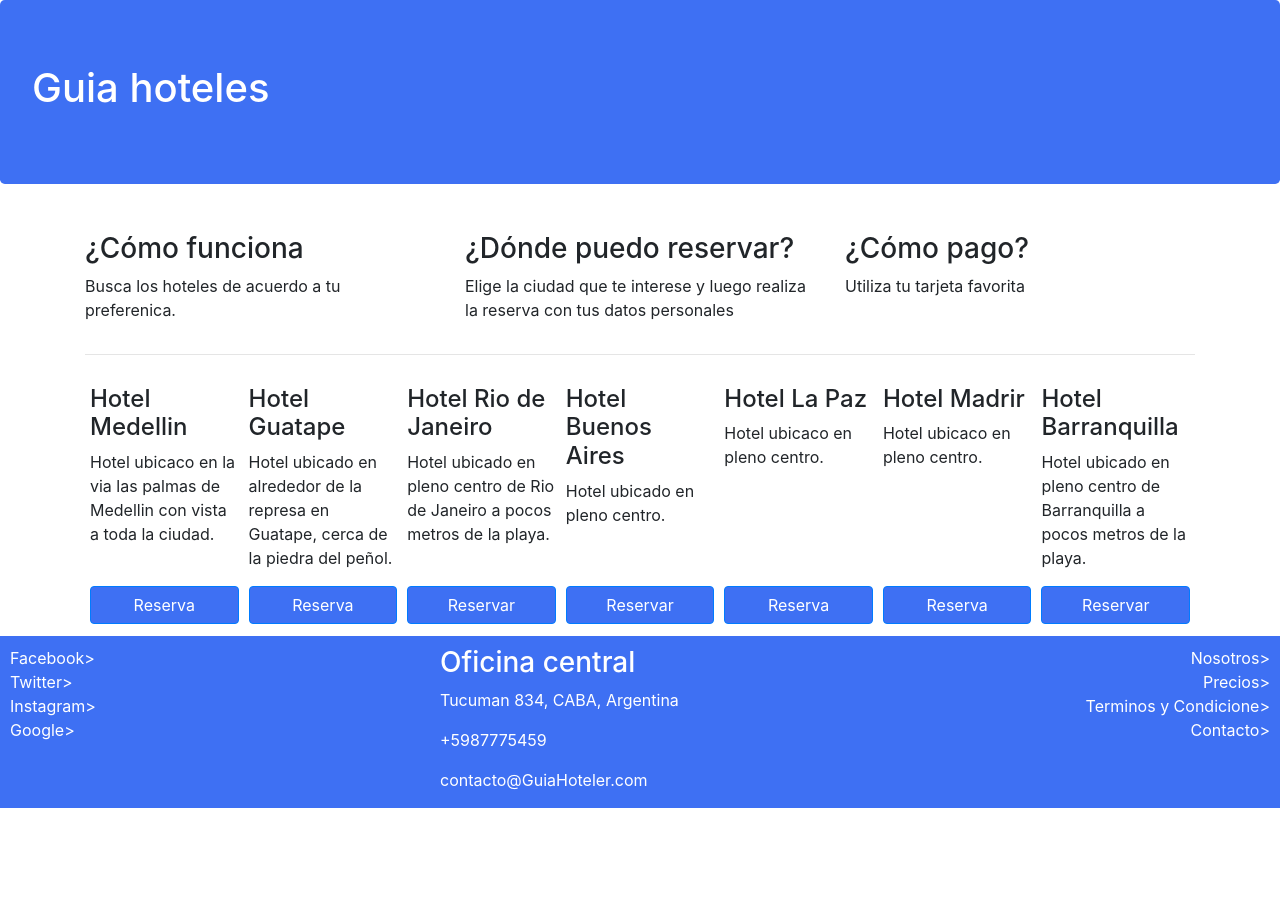
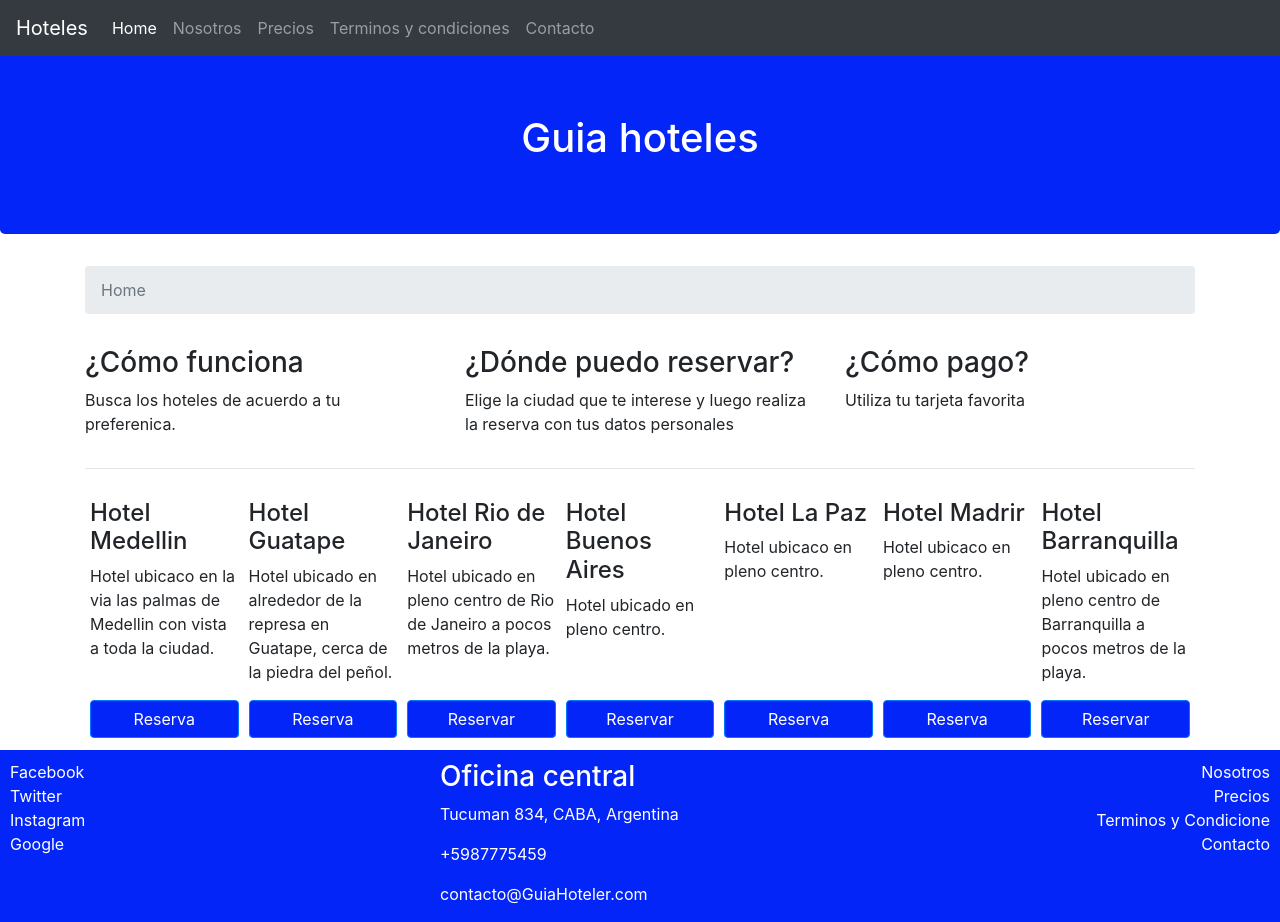
Before and after one commit to FranklinZ12/FirstWeb-with-Bootstrap, a website: page index.html in a window 1280 px wide. Before the commit the page ends 808 px from the top, so only its background shows below. Drawn offline with nearby package versions, Linux system fonts and the light colour scheme.

Commit message:
Utilizar Barra de navegacion

```diff
--- a/css/Main.css
+++ b/css/Main.css
@@ -1,16 +1,20 @@
 .jumbotron{
-	background-color: rgb(62, 112, 243);
+	background-color: rgb(4, 37, 247);
 	color:white;
+	margin-top: 50px;
 }
 
 .btn{
-	background-color: rgb(62, 112, 243);
+	background-color: rgb(4, 37, 247);
 	color: rgb(255, 255, 255);
+}
+h1{
+	text-align: center;
 }
 
 footer{
 	padding: 10px 10px 0 10px;
-	background-color: rgb(62, 112, 243);
+	background-color: rgb(4, 37, 247);
 	color: rgb(255, 255, 255);
 	margin-bottom: 0px;
 	margin-top: 10px;
--- a/index.html
+++ b/index.html
@@ -12,10 +12,30 @@
     <title>Hoteles</title>
   </head>
   <body>
+    <nav class=" navbar navbar-expand-md navbar-dark bg-dark fixed-top">
+        <a class="navbar-brand" href="#">Hoteles</a>
+        <button class=" navbar-toggler" type="button" data-toggle="collapse" data-target="#navbarSupportedContent" aria-controls="navbarDropdown" aria-expanded="false" aria-labels="Toggle navigation">
+            <span class=" navbar-toggler-icon"></span>
+        </button>
+        <div class="collapse navbar-collapse" id="navbarSupportedContent">
+            <ul class="navbar-nav mr-auto">
+                <li class="nav-item active"><a class="nav-link" href="#">Home</a></li>
+                <li class="nav-item"><a class="nav-link" href="./about.html">Nosotros</a></li>
+                <li class="nav-item"><a class="nav-link" href="#">Precios</a></li>
+                <li class="nav-item"><a class="nav-link" href="#">Terminos y condiciones</a></li>
+                <li class="nav-item"><a class="nav-link" href="#">Contacto</a></li>
+            </ul>
+        </div>
+    </nav>
     <div class = "jumbotron">
         <h1>Guia hoteles</h1>
     </div>
     <div class="container">
+        <nav aria-label="breadcrumb">
+            <ol class=" breadcrumb">
+                <li class="breadcrumb-item active" aria-current="page">Home</li>
+            </ol>
+        </nav>
         <div class="row">
             <div class="col-sm-4">
                 <p>
@@ -114,10 +134,10 @@
     <footer>
         <div class = "row">
              <div class = "col-sm-4 d-flex flex-column">
-                <a href = "https://www.facebook.com" style="color: white">Facebook></a>
-                <a href = "https://www.twitter.com" style="color: white">Twitter></a>
-                <a href = "https://www.instagram.com" style="color: white">Instagram></a>
-                <a href = "https://www.google.com" style="color: white">Google></a>
+                <a href = "https://www.facebook.com" style="color: white">Facebook</a>
+                <a href = "https://www.twitter.com" style="color: white">Twitter</a>
+                <a href = "https://www.instagram.com" style="color: white">Instagram</a>
+                <a href = "https://www.google.com" style="color: white">Google</a>
             </div>
             <div class = "col-sm-4">
                  <address>
@@ -128,10 +148,10 @@
                 </address>
                </div>
             <div class = "col-sm-4 d-flex flex-column align-items-end">
-                <a href = "https://www.facebook.com" style="color: white">Nosotros></a>
-                <a href = "https://www.twitter.com" style="color: white">Precios></a>
-                <a href = "https://www.instagram.com" style="color: white">Terminos y Condicione></a>
-                <a href = "https://www.google.com" style="color: white">Contacto></a>
+                <a href = "https://www.facebook.com" style="color: white">Nosotros</a>
+                <a href = "https://www.twitter.com" style="color: white">Precios</a>
+                <a href = "https://www.instagram.com" style="color: white">Terminos y Condicione</a>
+                <a href = "https://www.google.com" style="color: white">Contacto</a>
             </div>
         </div>
     </footer>
```
Also changed, not shown: about.html (added, +79 -0 lines).
